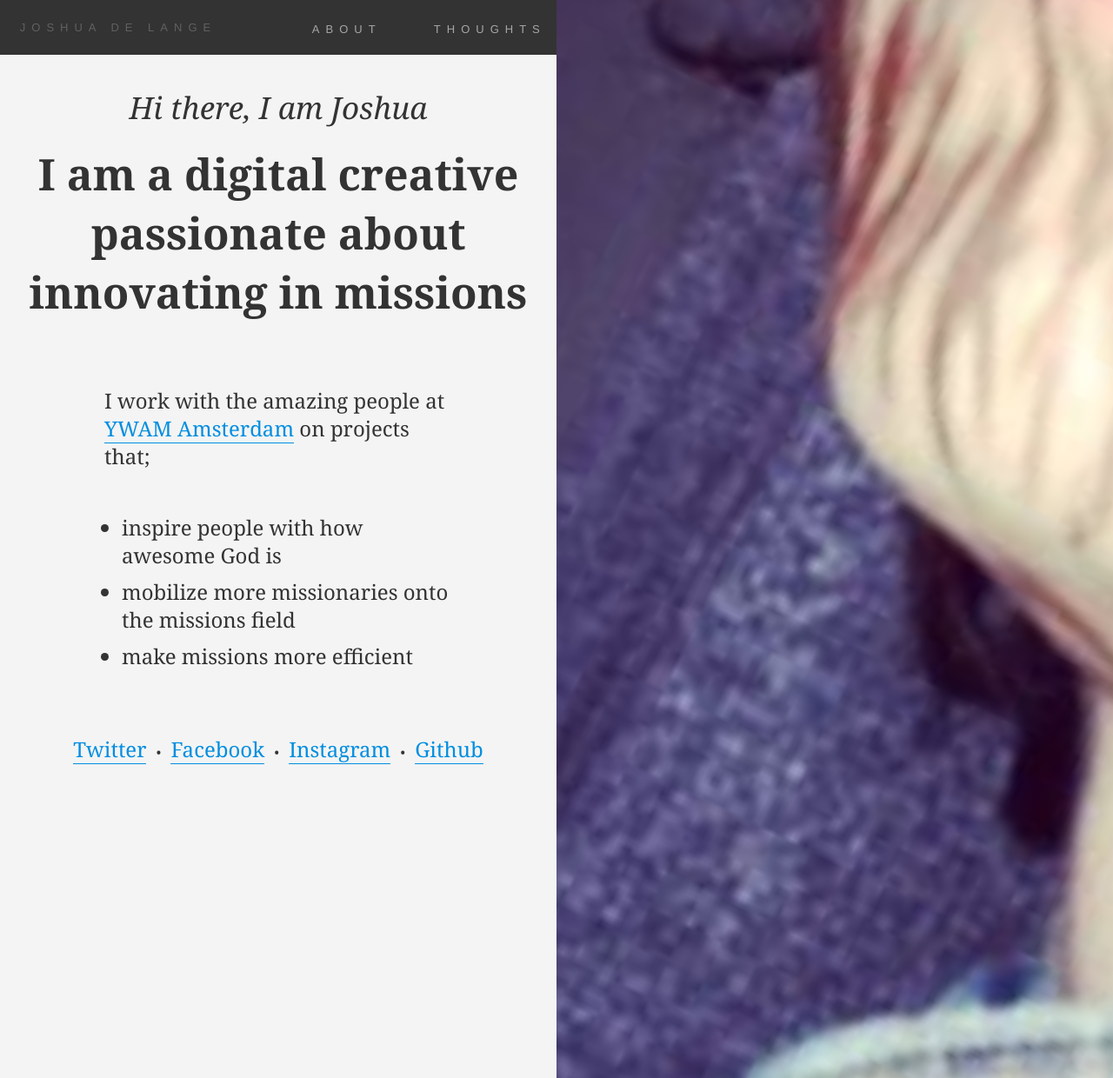
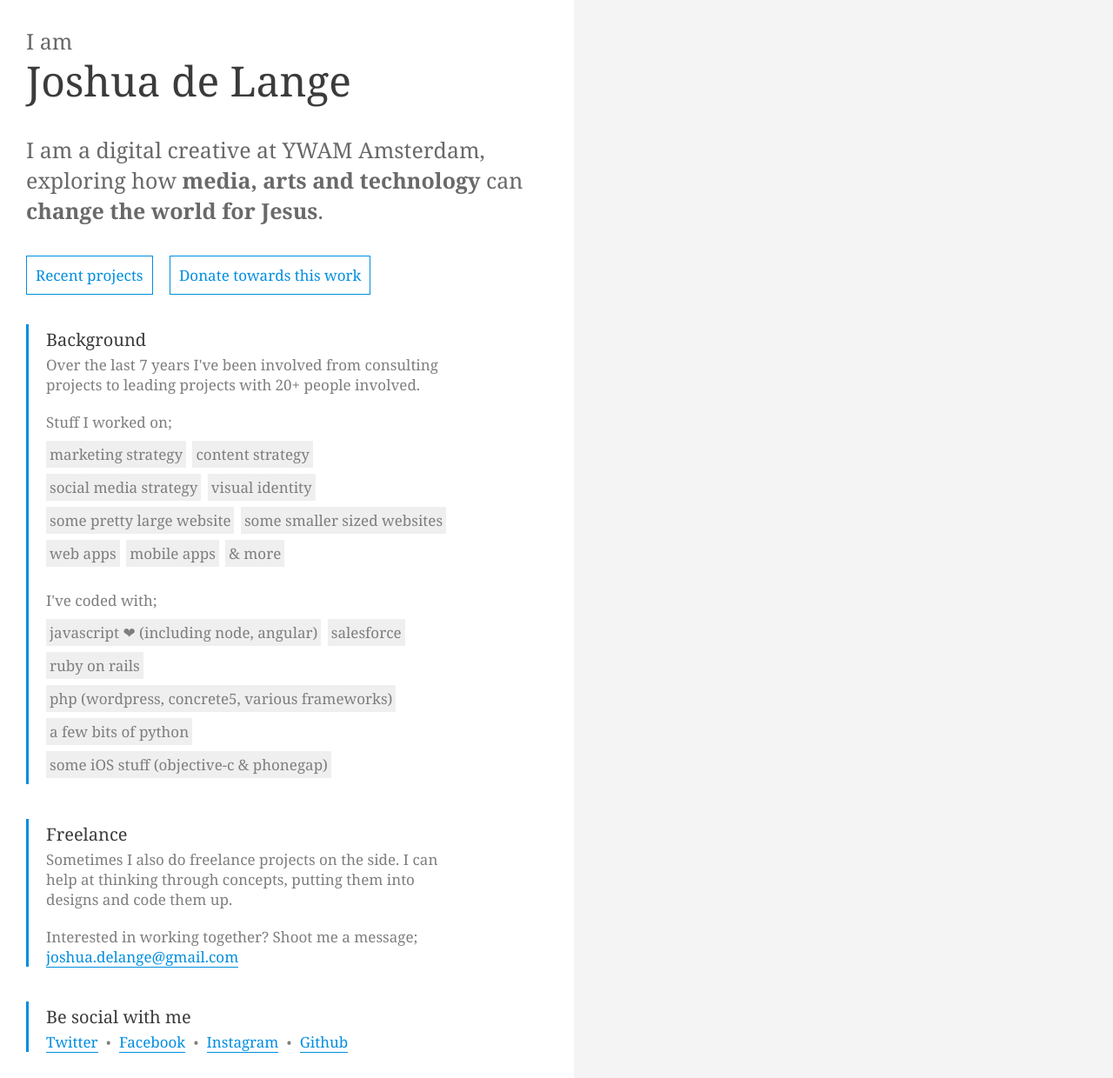
Before and after one commit to joshuadelange/joshuadelange.com, a Jekyll site: the page built from index.html, in a window 1280 px wide and 1240 px high. Shown: the whole window at 87% size. Built offline with Jekyll 4.4.1, drawn with Linux system fonts in a browser that asks for light colours; Markdown is read by kramdown in place of the engine named in the settings.

Commit message:
WE'LL DO IT LIVE!!!

```diff
--- a/_layouts/default.html
+++ b/_layouts/default.html
@@ -21,41 +21,7 @@
     </head>
     <body>
 
-        <nav{% unless page.cover %} class="full-width"{% endunless %}>
-
-            <h1><a href="{{ site.baseurl }}">Joshua de Lange</a></h1>
-
-            <ul>
-                <li><a href="{{ site.baseurl }}">About</a></li>
-                <li><a href="{{ site.baseurl }}/posts/">Thoughts</a></li>
-            </ul>
-
-            <div class="clearfix"></div>
-
-        </nav>
-
-        <article>
-
-            {% if page.cover %}
-
-                <div class="right">
-
-                    {% if page.cover %}
-
-                        <img src="{{ site.baseurl }}/images/{{ page.cover }}.jpg" alt="Joshua de Lange">
-
-                    {% endif %}
-
-                </div>
-            {% endif %}
-
-            <div class="left{% unless page.cover %} full-width{% endunless %}">
-
-                {{ content }}
-
-            </div>
-
-        </article>
+        <article>{{ content }}</article>
 
         <script src="/js/main.js"></script>
 
--- a/css/main.css
+++ b/css/main.css
@@ -1,123 +1,65 @@
+/* RESETS*/
 body, h1, h2, h3, h4, h5, h6, p, span, div, ul, li, table {
   margin: 0;
   padding: 0;
 }
 
+/* GENERAL STUFF */
 html, body {
   height: 100%;
 }
 
 body {
-  font: 20px Georgia, serif;
-  color: #333333;
+  font: 17px Georgia, serif;
+  color: #7E7E7E;
   background-color: #F4F4F4;
-  overflow-x: hidden;
 }
 
-@-webkit-keyframes rotate-image {
-  0%   {
-    -webkit-transform: rotate(0deg); /* Ch, Saf  */
-       -moz-transform: rotate(0deg); /* Fx <16 */
-        -ms-transform: rotate(0deg); /* IE 9 */
-         -o-transform: rotate(0deg); /* Op <12.1 */
-            transform: rotate(0deg); /* IE 10, Fx 16+, Op 12.1+ */
-  }
-  100% {
-    -webkit-transform: rotate(360deg); /* Ch, Saf  */
-       -moz-transform: rotate(360deg); /* Fx <16 */
-        -ms-transform: rotate(360deg); /* IE 9 */
-         -o-transform: rotate(360deg); /* Op <12.1 */
-            transform: rotate(360deg); /* IE 10, Fx 16+, Op 12.1+ */
-          }
+/* LEZ GET INTO LAYOUT! :D */
+article {
+  padding: 30px;
+  width: 600px;
+  background-color: #fff;
 }
 
-@keyframes rotate-image {
-  0%   {
-    -webkit-transform: rotate(0deg) scale(3) ; /* Ch, Saf  */
-       -moz-transform: rotate(0deg) scale(3) ; /* Fx <16 */
-        -ms-transform: rotate(0deg) scale(3) ; /* IE 9 */
-         -o-transform: rotate(0deg) scale(3) ; /* Op <12.1 */
-            transform: rotate(0deg) scale(3) ; /* IE 10, Fx 16+, Op 12.1+ */
-  }
-  100% {
-    -webkit-transform: rotate(360deg) scale(3) ; /* Ch, Saf  */
-       -moz-transform: rotate(360deg) scale(3) ; /* Fx <16 */
-        -ms-transform: rotate(360deg) scale(3) ; /* IE 9 */
-         -o-transform: rotate(360deg) scale(3) ; /* Op <12.1 */
-            transform: rotate(360deg) scale(3) ; /* IE 10, Fx 16+, Op 12.1+ */
-  }
+section.bordered {
+  border-left: 3px solid #008EE0;
+  padding-left: 20px;
+  margin-bottom: 40px;
+  padding-right: 90px;
 }
 
-.right {
-  width: 50%;
-  height: auto;
-  background-color: #333;
-  position: fixed;
-    top: 0;
-    bottom: 0;
-    right: 0;
-  overflow: hidden;
+section.bordered:last-child {
+  margin-bottom: 0;
 }
 
-.right img {
-  height: 100%;
-  -webkit-animation: rotate-image 80s linear infinite; /* IE >9, Fx >15, Op >12.0 */
-          animation: rotate-image 80s linear infinite; /* IE >9, Fx >15, Op >12.0 */
+/* TYPOGRAPHY STUFF */
+h1 {
+  margin: 0;
+  margin-bottom: 35px;
+  font-size: 48px;
+  line-height: 55px;
+  font-weight: 100;
+  color: #3B3B3B;
 }
 
-.left {
-  float: left;
-  width: 50%;
-  padding-top: 3%;
-}
-
-.left.full-width {
-  width: 100%;
-}
-
-@media(max-width: 860px){
-
-  .right {
-    position: relative;
-    width: 100%;
-    height: 400px;
-  }
-
-  .right img {
-    height: auto;
-    width: 100%;
-  }
-
-  .left {
-    width: 100%;
-    float: none;
-  }
-
-}
-
-@media(max-width: 400px) {
-  .right {
-    height: 300px;
-  }
+h2 {
+  font-size: 20px;
+  font-weight: 100;
+  color: #3B3B3B;
+  margin: 0;
+  line-height: 35px;
 }
 
 p {
-  font-size: 24px;
-  line-height: 32px;
-  margin-bottom: 50px;
+  margin-bottom: 20px;
 }
 
-ul {
-  margin-bottom: 40px;
-}
-
-li {
-  font-size: 24px;
-  line-height: 32px;
-}
-
-.centered {
-  text-align: center;
+p.large-type {
+  margin-bottom: 0;
+  font-size: 25px;
+  color: #696969;
+  line-height: 35px;
 }
 
 .bull {
@@ -132,12 +74,6 @@ a {
   border-bottom: 1px solid #008EE0;
   position: relative;
   z-index: 1000;
-
-  -webkit-transition: all ease-out .25s;
-     -moz-transition: all ease-out .25s;
-       -o-transition: all ease-out .25s;
-          transition: all ease-out .25s;
-
 }
 
 a:hover {
@@ -145,231 +81,42 @@ a:hover {
   border-bottom-color: black;
 }
 
-h1, h2, h3 {
-  color: #333333;
-}
-
-h1, h2 {
-  text-align: center;
-}
-
-h1 {
-  font-size: 50px;
-  margin: 40px 0;
-}
-
-h2 {
-  font-size: 35px;
-  margin: 0;
-  line-height: 45px;
-}
-
-h2.italics {
-  margin-bottom: 20px;
-  font-weight: 100;
-  font-style: italic;
-}
-
-
-@media(max-width: 450px) {
-  h1 {
-    font-size: 35px;
-  }
-
-  h2 {
-    font-size: 25px;
-  }
-}
-
-h3 {
-  font-size: 30px;
-  margin-bottom: 10px;
-}
-
-h2 + h1 {
-  margin-top: 0;
-}
-
-article ul {
+ul {
   margin-left: 20px;
   margin-bottom: 40px;
 }
 
-article ul li {
+ul li {
   margin-bottom: 10px;
 }
 
-nav {
-  width: 50%;
-  background-color: #333;
-  padding: 1%;
+ul.inline {
+  margin: 0;
+  margin-bottom: 20px;
+  margin-top: -10px;
 }
 
-nav.full-width {
-  width: 98%;
+ul.inline li {
+  display: inline-block;
+  background-color: #efefef;
+  margin-right: 3px;
+  margin-bottom: 7px;
+  padding: 4px;
 }
 
-@media(max-width: 860px){
-
-  nav {
-    width: 98%;
-  }
-
+.buttons {
+  margin-top: 45px;
+  margin-bottom: 45px;
 }
 
-nav h1, nav a {
-  font-family: 'Helvetica Neue', 'Helvetica', sans-serif;
-  letter-spacing: 7px;
-  padding-bottom: 5px;
-  text-transform: uppercase;
-  font-size: 13px;
-  border-bottom: none;
+.button {
+  border: 1px solid #008EE0;
+  padding: 10px;
+  margin-right: 15px;
 }
 
-nav h1 {
-  float: left;
-  margin: 0;
-  margin-top: 11px;
-  margin-left: 10px;
-  font-weight: 400;
-}
-
-nav h1 a {
-  color: hsl(0, 0%, 38%);
-}
-
-nav ul {
-  margin: 0;
-  float: right;
-}
-
-@media(max-width: 540px){
-
-  nav {
-    text-align: center;
-  }
-
-  nav h1, nav ul {
-    float: none;
-  }
-
-}
-
-nav ul li {
-  display: inline-block;
-  list-style-type: none;
-  margin-left: 30px;
-  margin-right: 25px;
-}
-
-nav ul li a {
-  color: #A6A6A6;
-  font-weight: 100;
-}
-
-nav ul li a:hover {
-  color: #c9c9c9;
-}
-
-article {
-  position: relative;
-  z-index: 0;
-  padding-bottom: 20px;
-}
-
-section {
-  position: relative;
-  z-index: 10;
-}
-
-.narrow {
-  max-width: 400px;
-  margin-left: auto;
-  margin-right: auto;
-  margin-bottom: 75px;
-}
-
-.left.full-width .narrow {
-  max-width: 600px
-}
-
-.broad {
-  max-width: 600px;
-  margin-left: auto;
-  margin-right: auto;
-  margin-bottom: 75px;
-}
-
-.left.full-width .broad {
-  max-width: 800px;
-}
-
-.wide {
-  max-width: 1000px;
-  margin-left: auto;
-  margin-right: auto;
-  margin-bottom: 75px;
-}
-
-@media(max-width: 630px){
-  .broad, .narrow {
-    padding: 0 40px;
-  }
-}
-
-.clearfix {
-  clear: both;
-}
-
-.center {
-  margin: 0 auto;
-}
-
-.columns:after {
-  width: 100%;
-  content: '';
-  display: block;
-  clear: both;
-}
-
-.column-2 {
-  width: 50%;
-  float: left;
-}
-
-@media(max-width: 630px){
-  .column-2 {
-    width: 100%;
-  }
-}
-
-.column-4 {
-  width: 20%;
-  margin-left: 4%;
-  float: left;
-}
-
-.narrow img, .broad img, .wide img {
-  width: 100%;
-  height: auto;
-  margin-top: 50px;
-  margin-bottom: 50px;
-}
-
-.circle {
-  border-radius: 300px;
-  overflow: hidden;
-}
-
-.date {
-  text-align: center;
-  font-style: italic;
-  color: #9C9C9C;
-}
-
-h1 + .date {
-  margin-top: -30px;
-  margin-bottom: 0;
+.button:hover {
+  border-color: black;
 }
 
 .quote {
--- a/index.html
+++ b/index.html
@@ -1,32 +1,62 @@
 ---
 layout: default
 title: About me
-cover: scahryface
 ---
 
 <section>
 
-	<div class="broad">
+	<p class="large-type">I am</p>
+	<h1>Joshua de Lange</h1>
+	<p class="large-type">I am a digital creative at YWAM Amsterdam, exploring how <strong>media, arts and technology</strong> can <strong>change the world for Jesus</strong>.</p>
 
-		<h2 class="italics">Hi there, I am Joshua</h2>
-		<h1>I am a digital creative passionate about innovating in missions</h1>
-
+	<div class="buttons">
+		<a href="https://www.facebook.com/groups/789677607817033/" target="_blank" class="button">Recent projects</a>
+		<a href="https://www.paypal.com/cgi-bin/webscr?cmd=_donations&business=joshua%2edelange%40gmail%2ecom&lc=GB&item_name=Joshua%20de%20Lange&no_note=1&no_shipping=1&currency_code=EUR&bn=PP%2dDonationsBF%3abtn_donate_SM%2egif%3aNonHosted" target="_blank" class="button">Donate towards this work</a>
 	</div>
 
-	<div class="narrow">
+</section>
 
-		<p>I work with the amazing people at <a target="_blank" href="http://www.ywamamsterdam.org">YWAM Amsterdam</a> on projects that;</p>
-		<ul>
-			<li>inspire people with how awesome God is</li>
-			<li>mobilize more missionaries onto the missions field</li>
-			<li>make missions more efficient</li>
+<section class="bordered">
+
+	<h2>Background</h2>
+	<p>Over the last 7 years I've been involved from consulting projects to leading projects with 20+ people involved.</p>
+
+	<p>Stuff I worked on;</p>
+	<ul class="inline">
+		<li>marketing strategy</li>
+		<li>content strategy</li>
+		<li>social media strategy</li>
+		<li>visual identity</li>
+		<li>some pretty large website</li>
+		<li>some smaller sized websites</li>
+		<li>web apps</li>
+		<li>mobile apps</li>
+		<li>&amp; more</li>
 	</ul>
 
-	</div>
+	<p>I've coded with;</p>
+	<ul class="inline">
+		<li>javascript ❤ (including node, angular)</li>
+		<li>salesforce</li>
+		<li>ruby on rails</li>
+		<li>php (wordpress, concrete5, various frameworks)</li>
+		<li>a few bits of python</li>
+		<li>some iOS stuff (objective-c &amp; phonegap)</li>
+	</ul>
 
-	<div class="broad centered">
+</section>
 
-		<p>
+<section class="bordered">
+
+	<h2>Freelance</h2>
+	<p>Sometimes I also do freelance projects on the side. I can help at thinking through concepts, putting them into designs and code them up.</p>
+
+	<p>Interested in working together? Shoot me a message; <a href="mailto:joshua.delange@gmail.com">joshua.delange@gmail.com</a></p>
+
+</section>
+
+<section class="bordered">
+	<h2>Be social with me</h2>
     <a target="_blank" href="https://twitter.com/joshuadelange">Twitter</a>
     <span class="bull">&bull;</span>
     <a target="_blank" href="https://www.facebook.com/joshuadelange">Facebook</a>
@@ -34,8 +64,4 @@ cover: scahryface
     <a target="_blank" href="http://instagram.com/joshuadelange">Instagram</a>
     <span class="bull">&bull;</span>
     <a target="_blank" href="https://github.com/joshuadelange">Github</a>
-		</p>
-
-	</div>
-
 </section>
```
Lines whose indentation alone changed are shown as unchanged.
